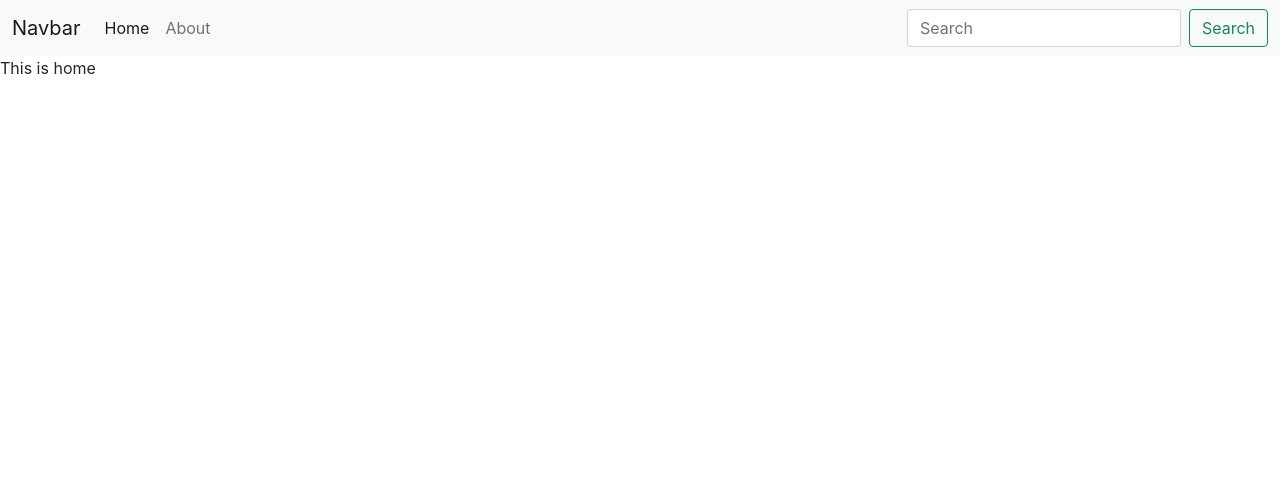
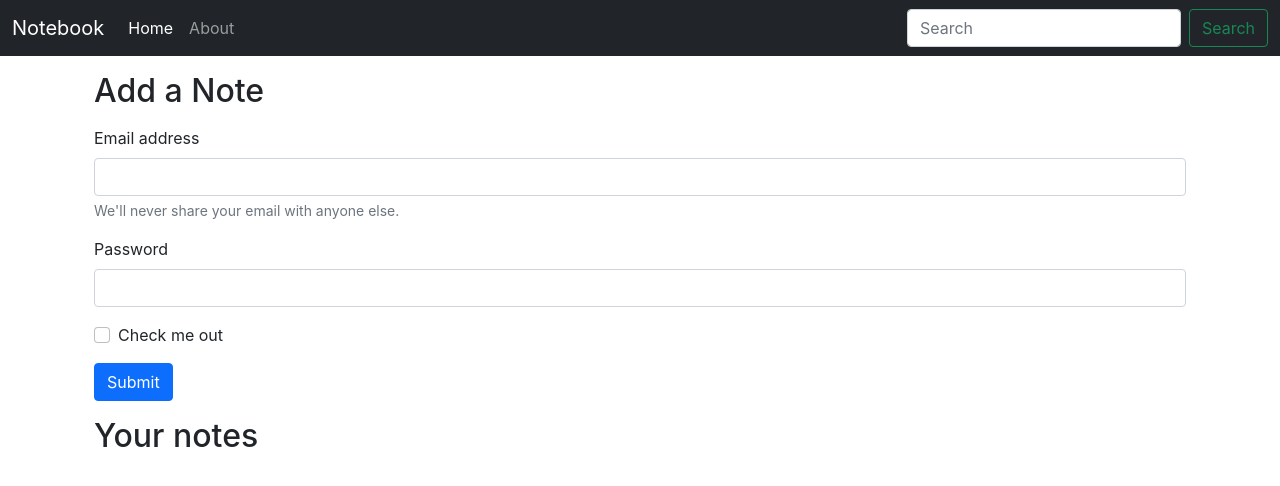
Before and after one commit to AryanGuptaJi/Notebook, a React (Create React App) app: page / in a window 1280 px wide. Shown: the top 486 px of the page. Built offline with nearby package versions, Linux system fonts and the light colour scheme.

Commit message:
useLocation hook

```diff
--- a/src/App.js
+++ b/src/App.js
@@ -11,10 +11,12 @@ function App() {
     <NoteState>
       <Router>
         <NavBar />
-        <Routes>
-          <Route exact path="/" element={<Home />} />
-          <Route exact path="/about" element={<About />} />
-        </Routes>
+        <div className="container">
+          <Routes>
+            <Route exact path="/" element={<Home />} />
+            <Route exact path="/about" element={<About />} />
+          </Routes>
+        </div>
       </Router>
       </NoteState>
     </>
--- a/src/components/About.js
+++ b/src/components/About.js
@@ -1,16 +1,10 @@
-import React, { useContext, useEffect } from 'react'
-import noteContext from '../context/notes/noteContext'
+import React from 'react'
 
 const About = () => {
-    const a = useContext(noteContext)
-    useEffect(() => {
-        a.update();
-        // eslint-disable-next-line
-    }, [])
 
     return (
         <div>
-            This is About {a.state.name} and he is in class {a.state.class}
+            This is about page
         </div>
     )
 }
--- a/src/components/Home.js
+++ b/src/components/Home.js
@@ -1,9 +1,31 @@
-import React from 'react'
+import React from "react";
 
 export const Home = () => {
-    return (
-        <div>
-            This is home
-        </div>
-    )
-}
+  return (
+    <div>
+      <div className="container my-3">
+        <h2>Add a Note</h2>
+        <form className="my-3">
+          <div class="mb-3">
+            <label for="exampleInputEmail1" class="form-label"> Email address </label>
+            <input type="email" class="form-control" id="exampleInputEmail1" aria-describedby="emailHelp"/>
+            <div id="emailHelp" class="form-text"> We'll never share your email with anyone else.</div>
+          </div>
+          <div class="mb-3">
+            <label for="exampleInputPassword1" class="form-label"> Password </label>
+            <input type="password" class="form-control" id="exampleInputPassword1"/>
+          </div>
+          <div class="mb-3 form-check">
+            <input type="checkbox" class="form-check-input" id="exampleCheck1"/>
+            <label class="form-check-label" for="exampleCheck1"> Check me out </label>
+          </div>
+          <button type="submit" class="btn btn-primary"> Submit </button>
+        </form>
+      </div>
+
+      <div className="container my-3">
+        <h2>Your notes</h2>
+      </div>
+    </div>
+  );
+};
--- a/src/components/NavBar.js
+++ b/src/components/NavBar.js
@@ -1,23 +1,26 @@
-import React from 'react'
-import { Link } from "react-router-dom";
+import React, {useEffect} from 'react'
+import { Link, useLocation } from "react-router-dom";
 
 const Navbar = () => {
+    let loc = useLocation();
+    useEffect(() => {
+        console.log(loc.pathname);
+      }, [loc]);
     return (
-        <nav className="navbar navbar-expand-lg navbar-light bg-light">
+        <nav className="navbar navbar-expand-lg navbar-dark bg-dark">
             <div className="container-fluid">
-                <Link className="navbar-brand" to="/">Navbar</Link>
+                <Link className="navbar-brand" to="/">Notebook</Link>
                 <button className="navbar-toggler" type="button" data-bs-toggle="collapse" data-bs-target="#navbarSupportedContent" aria-controls="navbarSupportedContent" aria-expanded="false" aria-label="Toggle navigation">
                     <span className="navbar-toggler-icon"></span>
                 </button>
                 <div className="collapse navbar-collapse" id="navbarSupportedContent">
                     <ul className="navbar-nav me-auto mb-2 mb-lg-0">
                         <li className="nav-item">
-                            <Link className="nav-link active" aria-current="page" to="/">Home</Link>
+                            <Link className={`nav-link ${loc.pathname==="/"? "active": ""}`} aria-current="page" to="/">Home</Link>
                         </li>
                         <li className="nav-item">
-                            <Link className="nav-link" to="/about">About</Link>
+                            <Link className={`nav-link ${loc.pathname==="/about"? "active": ""}`} to="/about">About</Link>
                         </li>
-
                     </ul>
                     <form className="d-flex">
                         <input className="form-control me-2" type="search" placeholder="Search" aria-label="Search" />
--- a/src/context/notes/NoteState.js
+++ b/src/context/notes/NoteState.js
@@ -1,23 +1,9 @@
 import noteContext from "./noteContext";
-import { useState } from "react";
 
 const NoteState = (props)=>{
-    const s = {
-        "name": "Ayan",
-        "class": "10A"
-    }
-    const [state, setState] = useState(s);
 
-    const update = ()=>{
-        setTimeout(() => {
-            setState({
-                "name": "Aryan",
-                "class": "12A"
-            })
-        }, 1500);
-    }
     return (
-        <noteContext.Provider value={{state:state, update:update}}>
+        <noteContext.Provider value={{}}>
             {props.children}
         </noteContext.Provider>
     )
```
